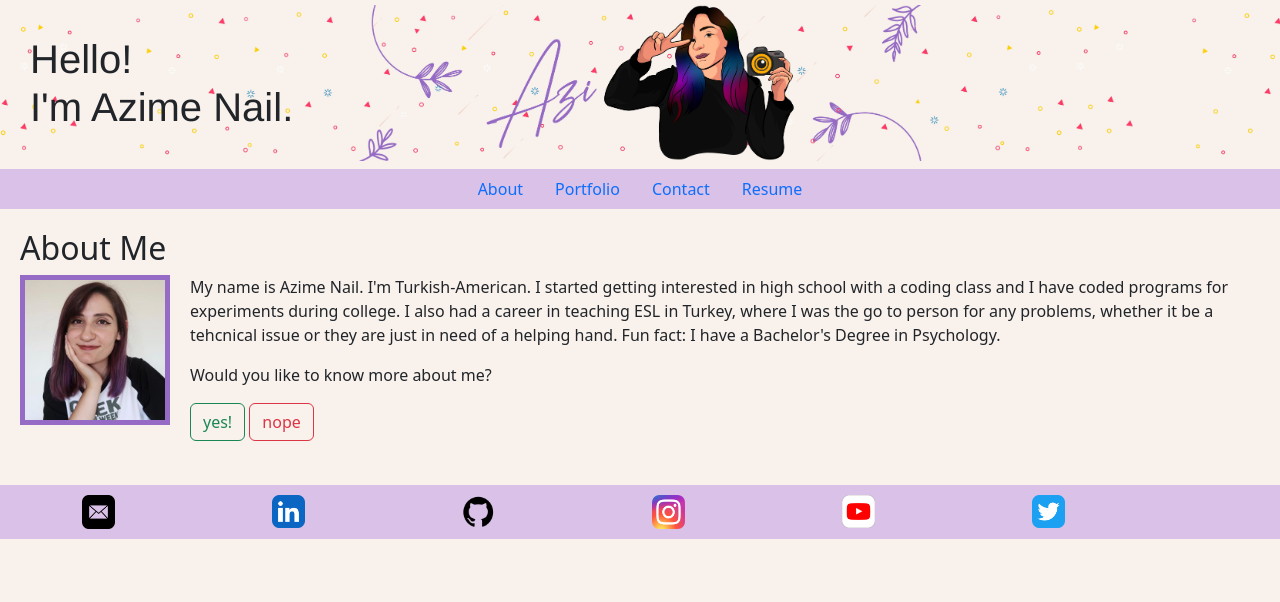
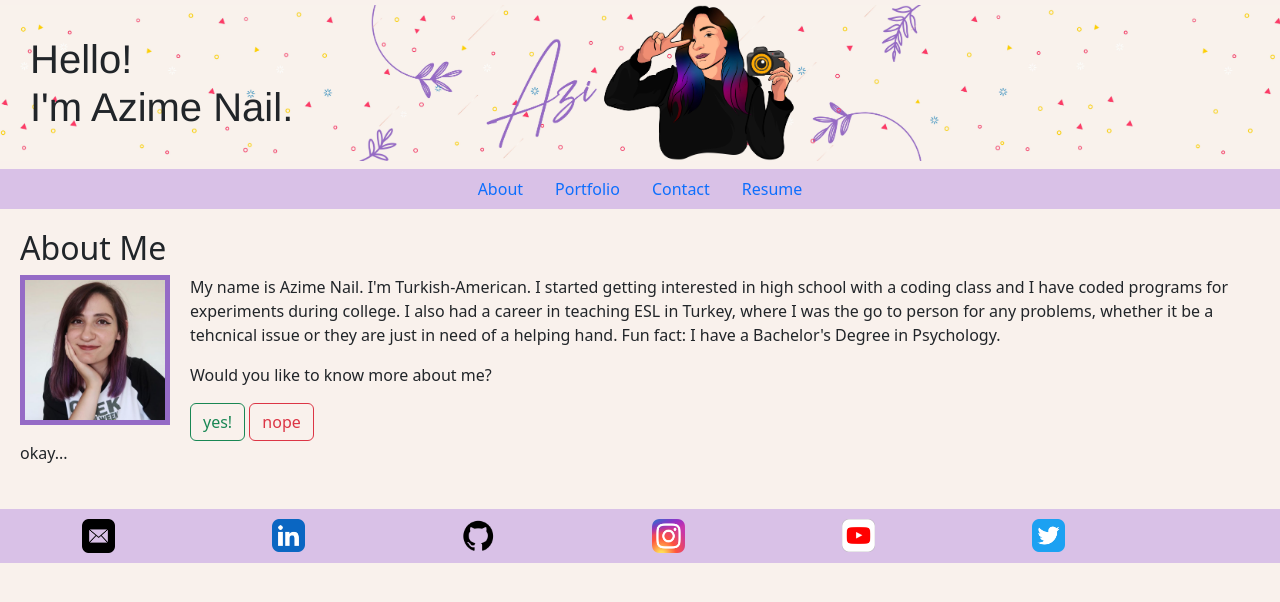
Before and after one commit to azimezn/react-portfolio-azime-nail, a React (Create React App) app: page / in a window 1280 px wide. Both pictures are taken after a click on the button "nope". Shown: the top 602 px of the page. Built offline with nearby package versions, Linux system fonts and the light colour scheme.

Commit message:
we gotta start making changes

```diff
--- a/package.json
+++ b/package.json
@@ -41,5 +41,5 @@
       "last 1 safari version"
     ]
   },
-  "homepage": "https://azimezn.github.io/react-portfolio-azime-nail"
+  "homepage": "https://azimezn.github.io/react-portfolio-azime-nail/"
 }
--- a/src/component/About.js
+++ b/src/component/About.js
@@ -1,9 +1,12 @@
-import React from 'react';
+import React, { useState } from 'react';
 import recentPhoto from '../images/recent-photo.png'
 // bootstrap
 import Button from 'react-bootstrap/Button';
 
 const About = ({ setCurrentPage }) => {
+
+  const [nopeButton, setNopeButton] = useState(false);
+
   return (
     <div className="aboutme">
       <h2>About Me</h2>
@@ -18,7 +21,8 @@ const About = ({ setCurrentPage }) => {
         {/* {' '} is adding space */}
         <Button variant="outline-success" onClick={() => setCurrentPage("Contact")}>yes!</Button>{' '}
         {/* ??? show sad face next to the button when clicked */}
-        <Button variant="outline-danger">nope</Button>{' '}
+        <Button variant="outline-danger" onClick={() => setNopeButton(true)}>nope</Button>{' '}
+        {nopeButton && <p>okay...</p>}
       </section>
     </div>
   )
--- a/src/index.js
+++ b/src/index.js
@@ -2,14 +2,11 @@ import React from 'react';
 import ReactDOM from 'react-dom/client';
 import './index.css';
 import App from './App';
-// delete this and add react bootstrap to every component
 import 'bootstrap/dist/css/bootstrap.min.css';
-//??????
 import reportWebVitals from './reportWebVitals';
 
 const root = ReactDOM.createRoot(document.getElementById('root'));
 root.render(
-  // strict mode ???????
   <React.StrictMode>
     <App />
   </React.StrictMode>
```
Also changed, not shown: public/index.html (+4 -4 lines).
